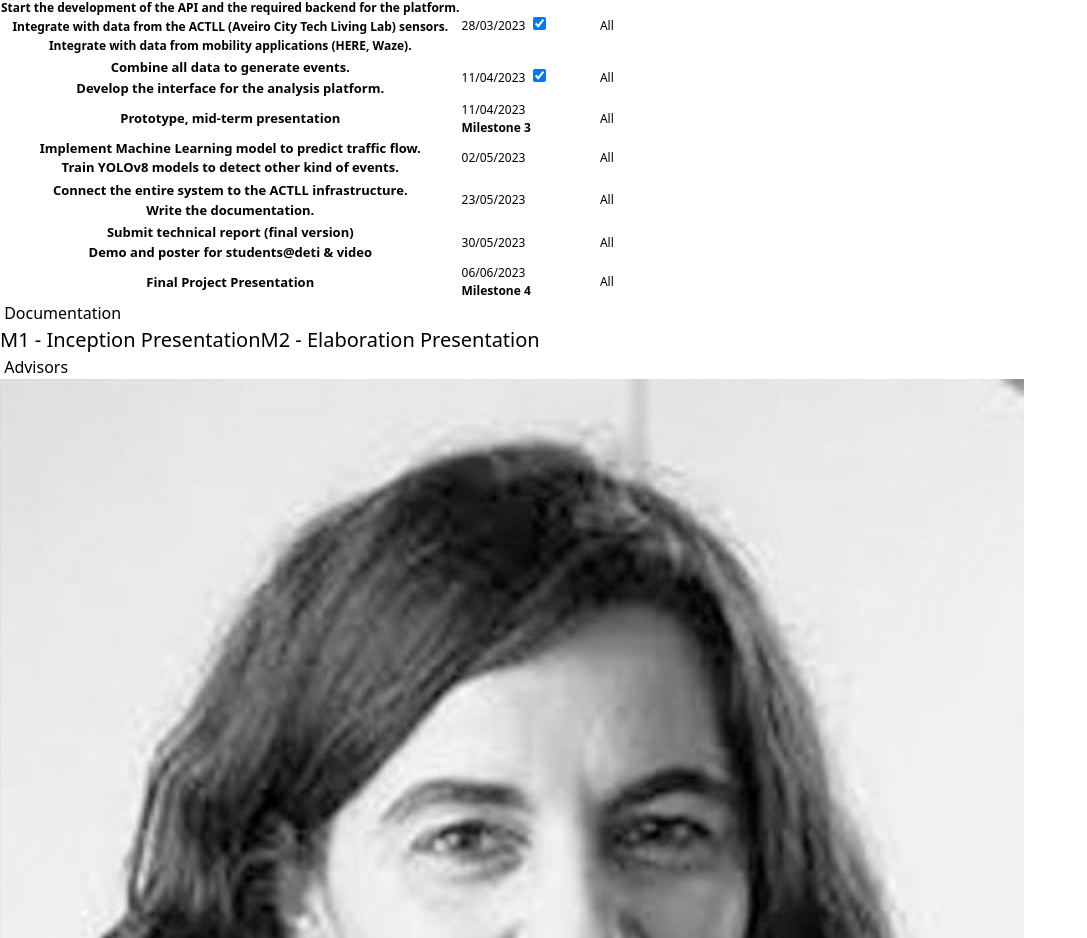
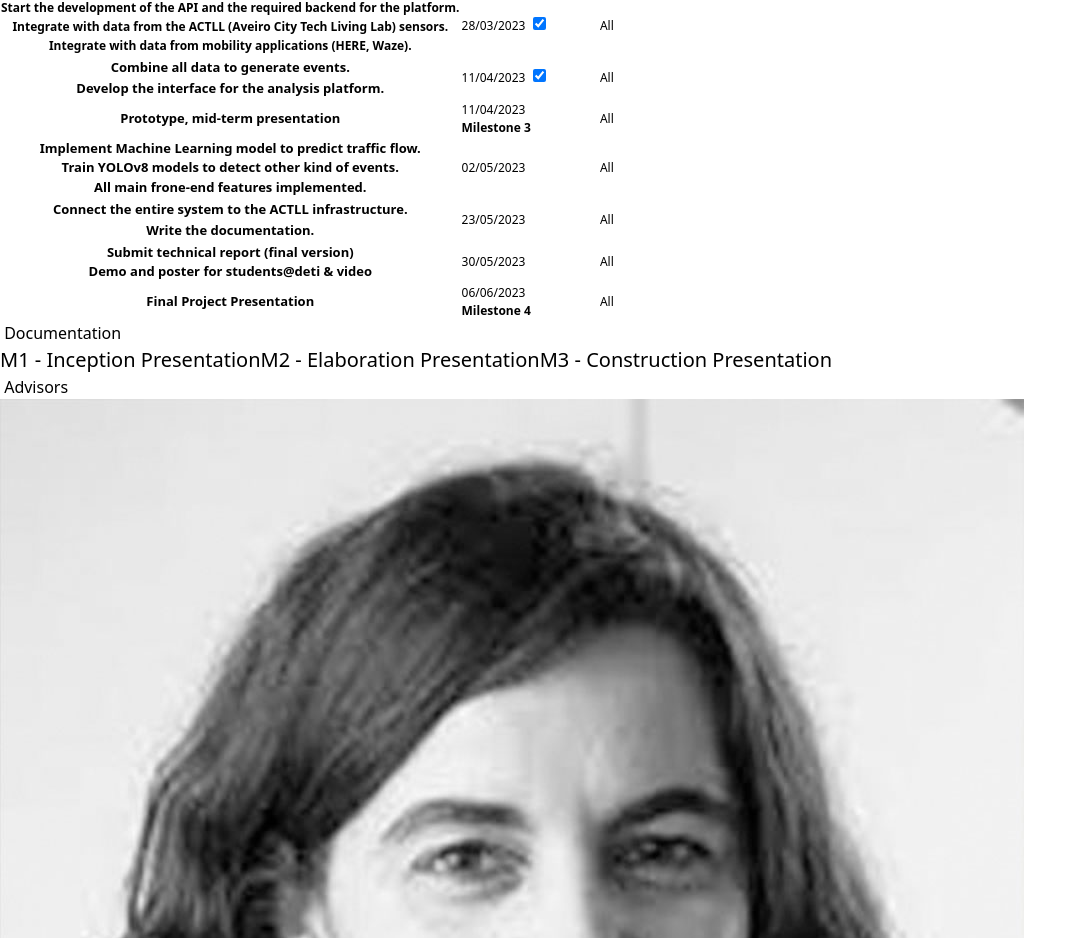
Before and after one commit to r4sinhas/trafegopi7, a Next.js app: page / in a window 1280 px wide. Shown: the part 1263-2201 px from the top of the page, without its empty margins (0-1087 px from the left). Built offline with nearby package versions, Linux system fonts and the light colour scheme.

Commit message:
Added M3 presentation +  fixed calendar

```diff
--- a/components/Calendar.tsx
+++ b/components/Calendar.tsx
@@ -96,7 +96,8 @@ export default function Calendar({}: Props) {
             <tr>
               <th style={{ fontSize: 13 }}>
                 Implement Machine Learning model to predict traffic flow. <br/>
-                Train YOLOv8 models to detect other kind of events.
+                Train YOLOv8 models to detect other kind of events. <br />
+                All main frone-end features implemented.
               </th>
               <td>02/05/2023</td>
               <td></td>
--- a/components/Documentation.tsx
+++ b/components/Documentation.tsx
@@ -24,6 +24,14 @@ export default function Documentation({}: Props) {
             M2 - Elaboration Presentation
           </a>
         </button>
+        <button style={{ fontSize: 20 }} className="btn btn-ghost">
+          <a
+            href="https://github.com/ATCLL-Safe-Roads/Documents/blob/main/Presentations/M3%20-%20Construction%20Presentation.pdf?raw=true"
+            target="_blank"
+          >
+            M3 - Construction Presentation
+          </a>
+        </button>
       </div>
     </div>
   );
```
